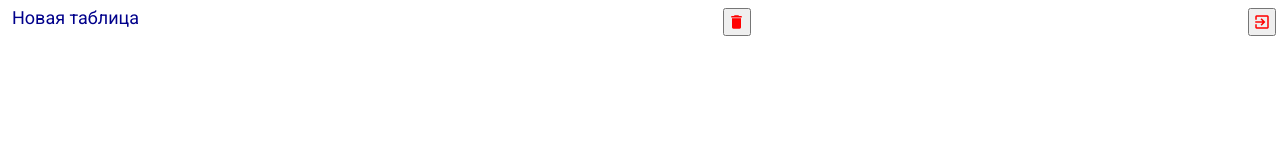
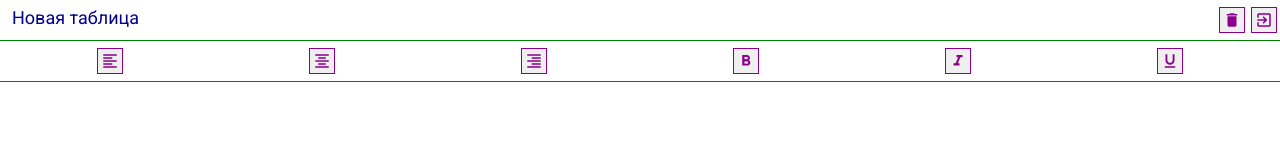
Before and after one commit to invector4ik002/jsexel, a website built with webpack: page src/index.html in a window 1280 px wide. Built offline with nearby package versions, Linux system fonts and the light colour scheme.

Commit message:
Merge branch 'master' of github.com:invector4ik002/jsexel

```diff
--- a/src/index.html
+++ b/src/index.html
@@ -12,14 +12,35 @@
       <div class="excel">
          <div class="excel__headeer">
             <input type="text" class="input" value="Новая таблица" >
+            <div>
+               <button class="button">
+                  <i class="material-icons">delete</i>
+               </button>
+               <button class="button">
+                  <i class="material-icons">exit_to_app</i>
+               </button>
+            </div>
+         </div>
+         <div class="excel__toolbar">
             <button class="button">
-               <i class="material-icons">delete</i>
+               <i class="material-icons">format_align_left</i>
             </button>
             <button class="button">
-               <i class="material-icons">exit_to_app</i>
+               <i class="material-icons">format_align_center</i>
+            </button>
+            <button class="button">
+               <i class="material-icons">format_align_right</i>
+            </button>
+            <button class="button">
+               <i class="material-icons">format_bold</i>
+            </button>
+            <button class="button">
+               <i class="material-icons">format_italic</i>
+            </button>
+            <button class="button">
+               <i class="material-icons">format_underlined</i>
             </button>
          </div>
-         <div class="excel__toolbar"></div>
          <div class="excel__formula"></div>
          <div class="excel__table"></div>
       </div>
--- a/src/scss/_mixins.scss
+++ b/src/scss/_mixins.scss
@@ -1,4 +1,4 @@
-@mixin button($color: blue) {
+@mixin button($color: darkmagenta) {
    height: 24px;
    min-width: 24px;
    padding: 3px 3px 21px 3px;
@@ -6,6 +6,8 @@
    position: relative;
    display: inline-block;
    color: $color;
+   outline: 1px solid $color;
+   border: none;
    & i {
       font-size: 18px;
    }
@@ -15,6 +17,9 @@
 
    &:hover {
       background : #eee;
+      outline: 2px solid green;
+      border: none;
+      color: green;
       cursor: pointer;
    }
 }
--- a/src/scss/_variables.scss
+++ b/src/scss/_variables.scss
@@ -1,2 +1,3 @@
-$header-height: 34px;
-$border-color:green
+// $header-height: 34px;
+$border-color:green;
+// $toolbar-height: 36px;
--- a/src/scss/header.scss
+++ b/src/scss/header.scss
@@ -7,8 +7,8 @@
   top: 0;
   right: 0;
   left: 0;
-  height: $header-height;
-  padding: 8px 4px 0;
+//   height: $header-height;
+  padding: 8px 4px 8px 4px;
   display: flex;
   justify-content: space-between;
    & .input {
@@ -29,9 +29,9 @@
       &:focus {
          border: 2px solid blue;
       }
-
    }
    .button {
-      @include button(red)
+      @include button(darkmagenta);
+      margin: 0 0 0 5px;
    }
 }
--- a/src/scss/toolbar.scss
+++ b/src/scss/toolbar.scss
@@ -4,5 +4,21 @@
 // outline: 1px solid blue;
 
 .excel__toolbar{
-   // outline: 1px solid blue;
+
+   padding: 10px;
+   position: absolute;
+   // background:green;
+   top: 40px;
+   left: 0px;
+   right:0px;
+   // height: $toolbar-height;
+   border-top: 1px solid $border-color;
+   border-bottom: 1px solid $border-color;
+   display: flex;
+   flex-direction: row;
+   justify-content: space-around;
+   padding: 8px 4px 8px 4px;
+   .button {
+      @include button(darkmagenta);
+   }
 }
```
